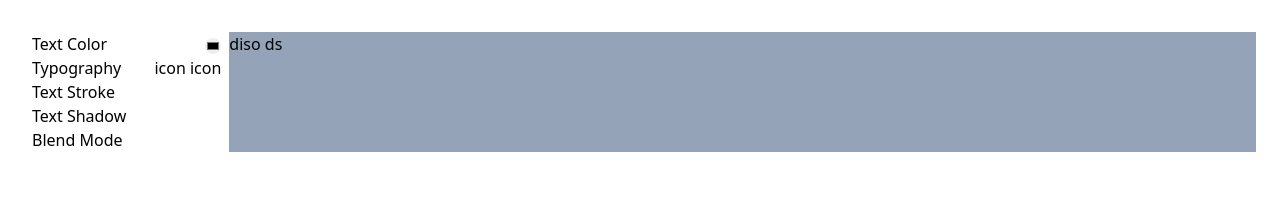
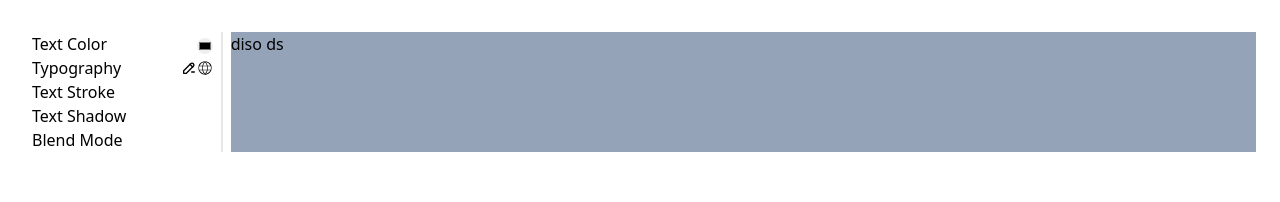
Before and after one commit to abukawsar45/dynamic-ui-style, a React (Vite) app: page / in a window 1280 px wide. Shown: the top 202 px of the page. Built offline with nearby package versions, Linux system fonts and the light colour scheme.

Commit message:
add modal with toggle

```diff
--- a/src/App.jsx
+++ b/src/App.jsx
@@ -1,5 +1,7 @@
 import React, { useState } from 'react';
 import Navbar from './Navbar/Navbar';
+import { CiGlobe } from 'react-icons/ci';
+import { TbPencilMinus } from 'react-icons/tb';
 
 
 function App() {
@@ -7,19 +9,13 @@ function App() {
 
    const [isModalOpen, setIsModalOpen] = useState(false);
 
-   const openModal = () => {
-     setIsModalOpen(true);
-   };
 
-   const closeModal = () => {
-     setIsModalOpen(false);
-  };
 
   return (
     <div className='px-2 md:px-4 lg:px-6 my-8'>
       <div>
-        <div className='grid  grid-cols-12'>
-          <div className='col-span-12 md:col-span-2'>
+        <div className='grid  grid-cols-12 gap-2'>
+          <div className='col-span-12 md:col-span-2 md:border-e-2 relative '>
             <div action='' className='mx-2'>
               {/* text color */}
               <div className='flex justify-between'>
@@ -36,24 +32,25 @@ function App() {
                 </div>
               </div>
               {/* typography Main task */}
-              <div className='flex justify-between'>
-                <div>
-                  <button>Typography</button>
+              <div className=''>
+                <div className=''>
+                  <div className='flex justify-between'>
+                    Typography
+                    <button
+                      className='close flex items-center'
+                      name='openModalButton'
+                      id='openModalButton'
+                      onClick={()=>setIsModalOpen(!isModalOpen)}
+                    >
+                      <TbPencilMinus/> <CiGlobe />
+                    </button>
+                  </div>
                 </div>
                 <div>
-                  <button
-                    name='openModalButton'
-                    id='openModalButton'
-                    onClick={openModal}
-                  >
-                    <span>icon</span> icon
-                  </button>
                   {isModalOpen && (
-                    <div className='modal'>
+                    <div className='modal absolute ml-[0%] bg-gray-100 shadow-md shadow-slate-700 '>
                       <div className='modal-content'>
-                        <span className='close' onClick={closeModal}>
-                          &times;
-                        </span>
+                        <button className=''>Typography</button>
                         <p>Modal Content Goes Here</p>
                       </div>
                     </div>
@@ -108,7 +105,6 @@ function App() {
             <Navbar />
           </div>
         </div>
-
       </div>
     </div>
   );
```
